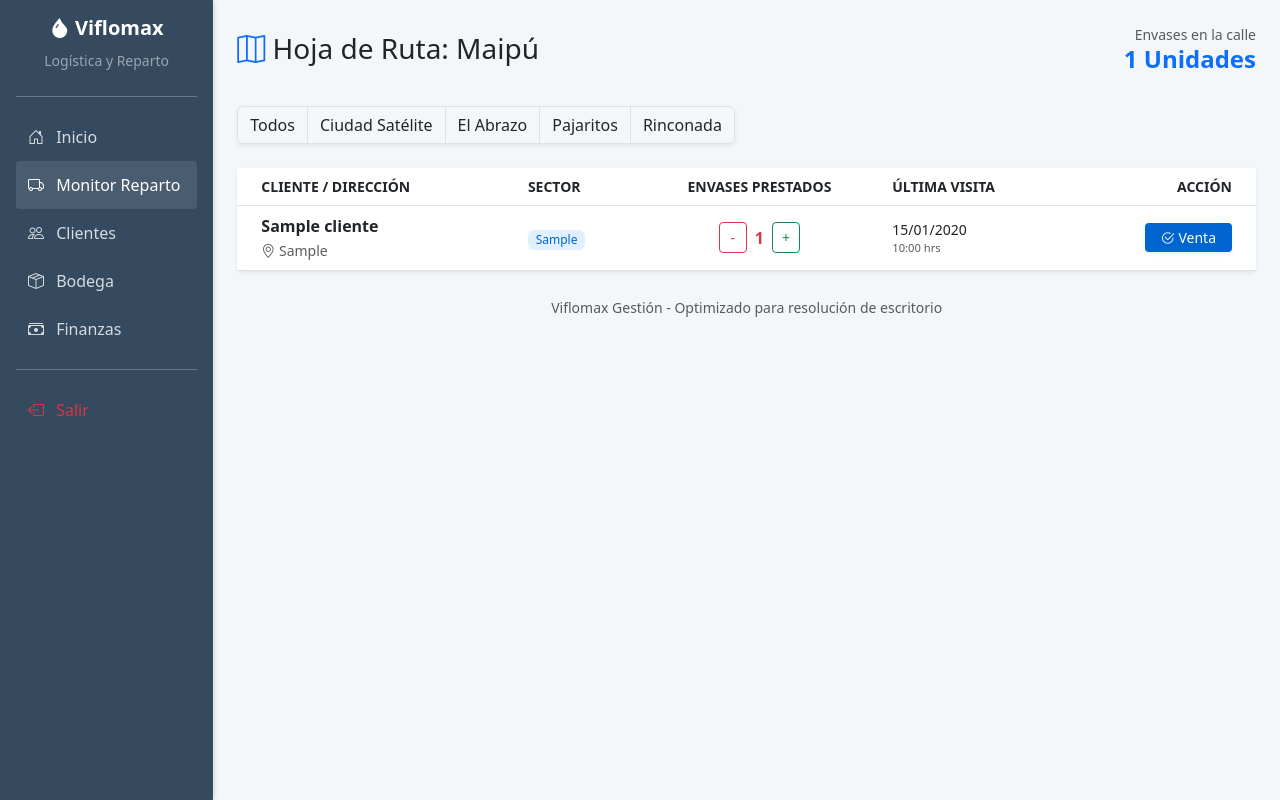
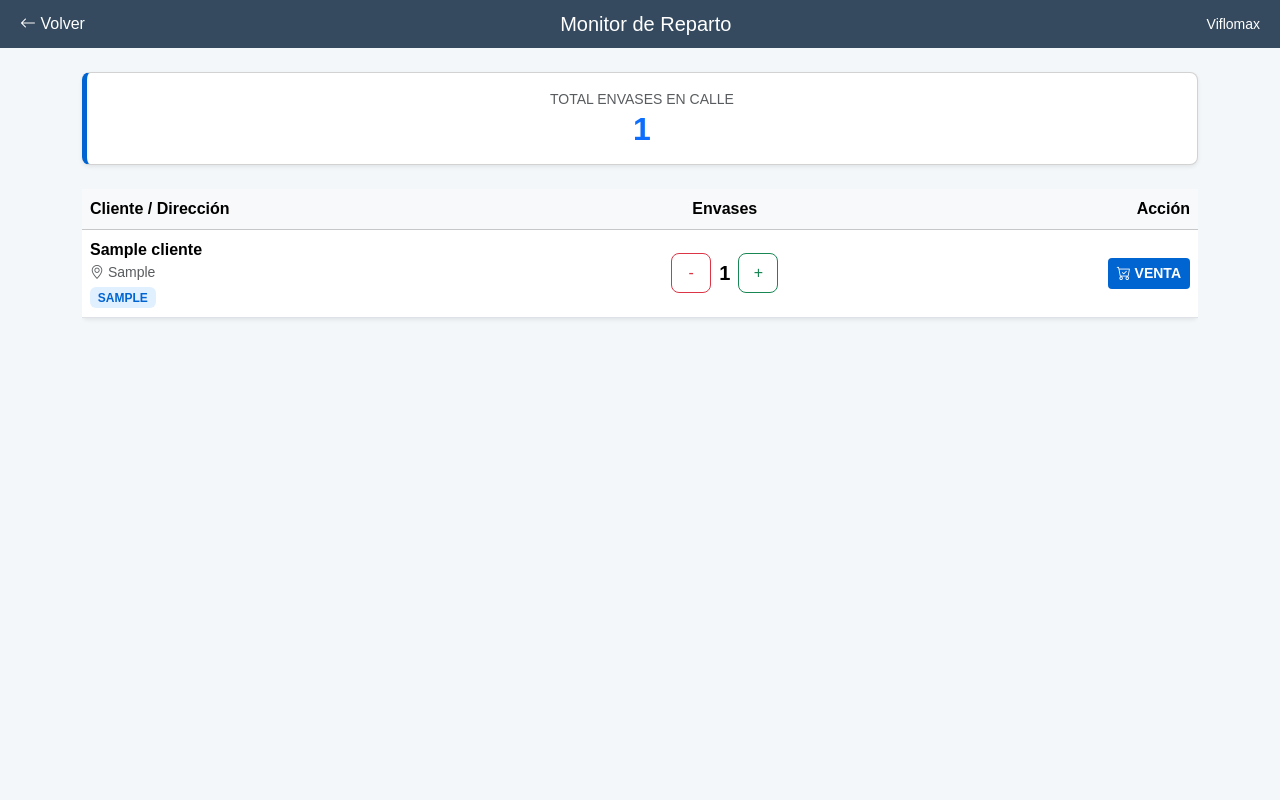
Before and after one commit to Klaudio-krimen/Viflomax, a Flask app: page /logistica in a window 1280 px wide. Run offline with Flask 3, Linux system fonts and the light colour scheme; a user stored in the database is signed in; tables that the repository leaves empty hold one stand-in row (values such as "Sample post").

Commit message:
pantalla pro log y fin

```diff
--- a/templates/modulo_logistica.html
+++ b/templates/modulo_logistica.html
@@ -2,94 +2,65 @@
 <html lang="es">
 <head>
     <meta charset="UTF-8">
-    <title>Logística Viflomax - Maipú</title>
-    <link rel="stylesheet" href="https://cdn.jsdelivr.net/npm/bootstrap@5.3.0/dist/css/bootstrap.min.css">
-    <link rel="stylesheet" href="https://cdn.jsdelivr.net/npm/bootstrap-icons@1.10.0/font/bootstrap-icons.css">
+    <meta name="viewport" content="width=device-width, initial-scale=1.0">
+    <title>Logística - Viflomax</title>
+    <link href="https://cdn.jsdelivr.net/npm/bootstrap@5.3.2/dist/css/bootstrap.min.css" rel="stylesheet">
+    <link rel="stylesheet" href="https://cdn.jsdelivr.net/npm/bootstrap-icons@1.11.1/font/bootstrap-icons.css">
     <style>
         :root { --sap-blue: #354a5f; --sap-highlight: #0064d1; }
-        body { background-color: #f4f7f9; }
-        .sidebar { background: var(--sap-blue); min-height: 100vh; color: white; box-shadow: 2px 0 5px rgba(0,0,0,0.1); }
-        .sidebar a { color: rgba(255,255,255,0.8); text-decoration: none; padding: 12px; display: block; transition: 0.2s; border-radius: 4px; }
-        .sidebar a:hover, .sidebar a.active { background: rgba(255,255,255,0.1); color: white; }
-        .card-reparto { border-left: 5px solid var(--sap-highlight); }
-        .badge-sector { background: #e1f0ff; color: #0064d1; font-weight: 500; }
-        .btn-venta { background-color: #0064d1; color: white; border: none; }
-        .btn-venta:hover { background-color: #0056b3; color: white; }
+        body { background-color: #f4f7f9; font-family: sans-serif; }
+        .sap-header { background-color: var(--sap-blue); color: white; padding: 12px 20px; }
+        .card-route { border-left: 5px solid var(--sap-highlight); border-radius: 8px; }
+        .btn-action { width: 40px; height: 40px; display: flex; align-items: center; justify-content: center; border-radius: 8px; }
+        .badge-sector { background: #e1f0ff; color: #0064d1; font-size: 0.75rem; text-transform: uppercase; }
+        .venta-btn { background-color: var(--sap-highlight); color: white; font-weight: bold; }
+        .venta-btn:hover { background-color: #0056b3; color: white; }
     </style>
 </head>
 <body>
-    <div class="container-fluid">
-        <div class="row">
-            <nav class="col-md-2 d-none d-md-block sidebar p-3">
-                <div class="text-center mb-4">
-                    <h5 class="fw-bold"><i class="bi bi-droplet-fill"></i> Viflomax</h5>
-                    <small class="text-white-50">Logística y Reparto</small>
+    <header class="sap-header d-flex justify-content-between align-items-center mb-4">
+        <a href="/" class="text-white text-decoration-none"><i class="bi bi-arrow-left"></i> Volver</a>
+        <h5 class="m-0">Monitor de Reparto</h5>
+        <div class="small">Viflomax</div>
+    </header>
+
+    <div class="container">
+        <div class="row mb-4">
+            <div class="col-12">
+                <div class="card bg-white shadow-sm p-3 text-center card-route">
+                    <span class="text-muted small">TOTAL ENVASES EN CALLE</span>
+                    <h2 class="text-primary m-0 fw-bold">{{ total_envases }}</h2>
                 </div>
-                <hr>
-                <a href="/"><i class="bi bi-house-door me-2"></i> Inicio</a>
-                <a href="/logistica" class="active"><i class="bi bi-truck me-2"></i> Monitor Reparto</a>
-                <a href="/crm"><i class="bi bi-people me-2"></i> Clientes</a>
-                <a href="/inventario"><i class="bi bi-box-seam me-2"></i> Bodega</a>
-                <a href="/finanzas"><i class="bi bi-cash-stack me-2"></i> Finanzas</a>
-                <hr>
-                <a href="/logout" class="text-danger"><i class="bi bi-box-arrow-left me-2"></i> Salir</a>
-            </nav>
-
-            <main class="col-md-10 p-4">
-                <div class="d-flex justify-content-between align-items-center mb-4">
-                    <h3><i class="bi bi-map text-primary"></i> Hoja de Ruta: Maipú</h3>
-                    <div class="text-end">
-                        <span class="text-muted d-block small">Envases en la calle</span>
-                        <h4 class="text-primary fw-bold">{{ total_envases }} Unidades</h4>
             </div>
         </div>
 
-                <div class="mb-4">
-                    <div class="btn-group shadow-sm" role="group">
-                        <button class="btn btn-white border">Todos</button>
-                        <button class="btn btn-white border">Ciudad Satélite</button>
-                        <button class="btn btn-white border">El Abrazo</button>
-                        <button class="btn btn-white border">Pajaritos</button>
-                        <button class="btn btn-white border">Rinconada</button>
-                    </div>
-                </div>
-
-                <div class="card shadow-sm border-0">
-                    <div class="card-body p-0">
-                        <table class="table table-hover align-middle mb-0">
-                            <thead class="bg-light text-muted small text-uppercase">
+        <div class="table-responsive">
+            <table class="table bg-white rounded shadow-sm align-middle">
+                <thead class="table-light">
                     <tr>
-                                    <th class="ps-4">Cliente / Dirección</th>
-                                    <th>Sector</th>
-                                    <th class="text-center">Envases Prestados</th>
-                                    <th>Última Visita</th>
-                                    <th class="text-end pe-4">Acción</th>
+                        <th>Cliente / Dirección</th>
+                        <th class="text-center">Envases</th>
+                        <th class="text-end">Acción</th>
                     </tr>
                 </thead>
                 <tbody>
                     {% for c in clientes %}
                     <tr>
-                                    <td class="ps-4">
-                                        <div class="fw-bold text-dark">{{ c.nombre }}</div>
-                                        <small class="text-muted"><i class="bi bi-geo-alt"></i> {{ c.direccion }}</small>
+                        <td>
+                            <div class="fw-bold">{{ c.nombre }}</div>
+                            <div class="text-muted small"><i class="bi bi-geo-alt"></i> {{ c.direccion }}</div>
+                            <span class="badge badge-sector mt-1">{{ c.sector }}</span>
                         </td>
-                                    <td><span class="badge badge-sector">{{ c.sector }}</span></td>
                         <td class="text-center">
                             <div class="d-flex justify-content-center align-items-center gap-2">
-                                            <a href="/modificar_envases/{{ c.id }}/restar" class="btn btn-sm btn-outline-danger p-1" style="width: 28px;">-</a>
-                                            <span class="fw-bold {{ 'text-danger' if c.envases_prestados > 0 else 'text-success' }}">
-                                                {{ c.envases_prestados }}
-                                            </span>
-                                            <a href="/modificar_envases/{{ c.id }}/sumar" class="btn btn-sm btn-outline-success p-1" style="width: 28px;">+</a>
+                                <a href="/modificar_envases/{{ c.id }}/restar" class="btn btn-outline-danger btn-action">-</a>
+                                <span class="fw-bold fs-5">{{ c.envases_prestados }}</span>
+                                <a href="/modificar_envases/{{ c.id }}/sumar" class="btn btn-outline-success btn-action">+</a>
                             </div>
                         </td>
-                                    <td>
-                                        <div class="small">{{ c.ultima_compra.strftime('%d/%m/%Y') }}</div>
-                                        <div class="text-muted" style="font-size: 0.7rem;">{{ c.ultima_compra.strftime('%H:%M') }} hrs</div>
-                                    </td>
-                                    <td class="text-end pe-4">
-                                        <a href="/registrar_venta/{{ c.id }}" class="btn btn-venta btn-sm px-3 shadow-sm">
-                                            <i class="bi bi-check2-circle"></i> Venta
+                        <td class="text-end">
+                            <a href="/registrar_venta/{{ c.id }}" class="btn venta-btn btn-sm">
+                                <i class="bi bi-cart-check"></i> VENTA
                             </a>
                         </td>
                     </tr>
@@ -98,12 +69,5 @@
             </table>
         </div>
     </div>
-
-                <footer class="mt-4 text-center text-muted">
-                    <small>Viflomax Gestión - Optimizado para resolución de escritorio</small>
-                </footer>
-            </main>
-        </div>
-    </div>
 </body>
 </html>
```
Also changed, not shown: templates/modulo_finanzas.html (+53 -41 lines). Lines whose indentation alone changed are shown as unchanged.
